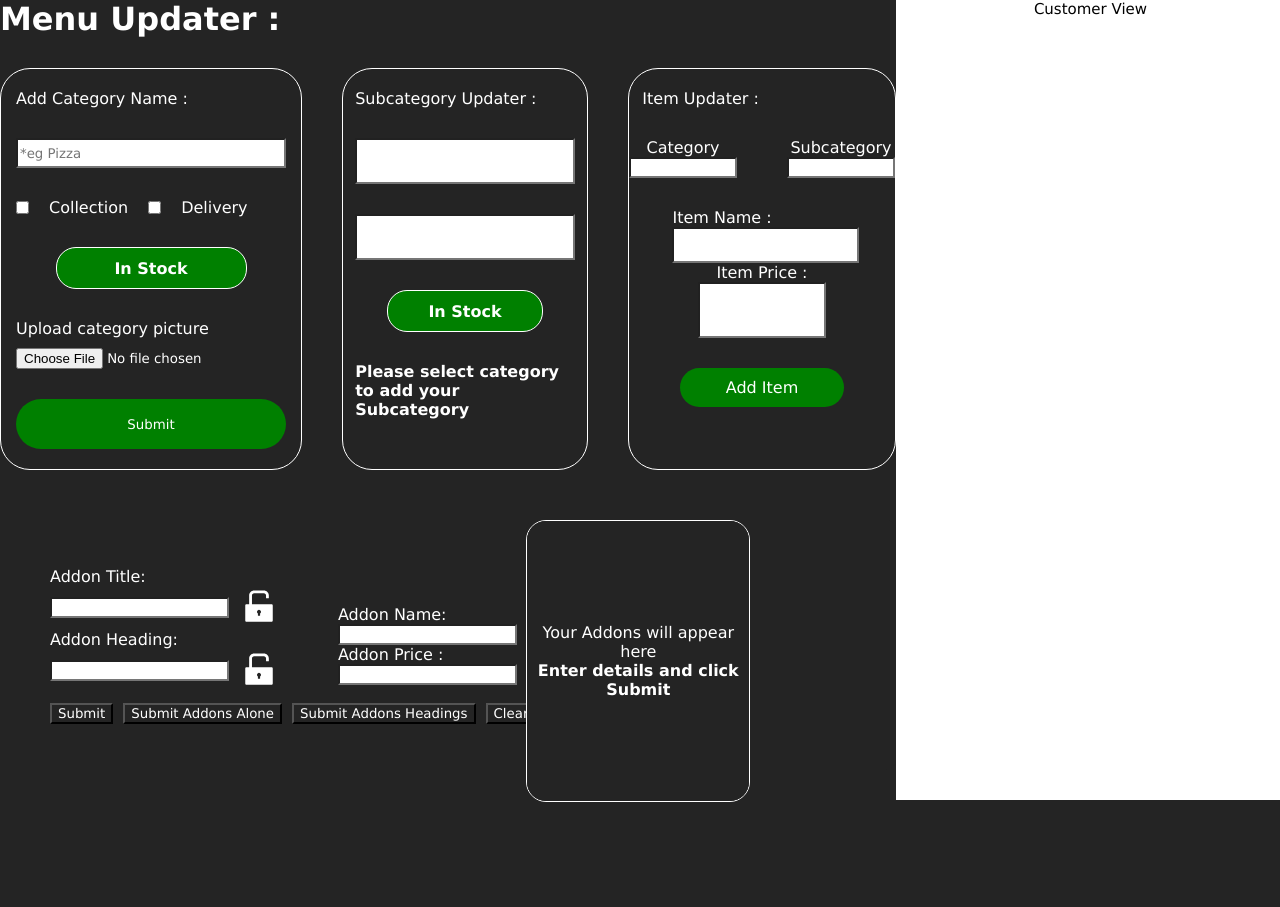
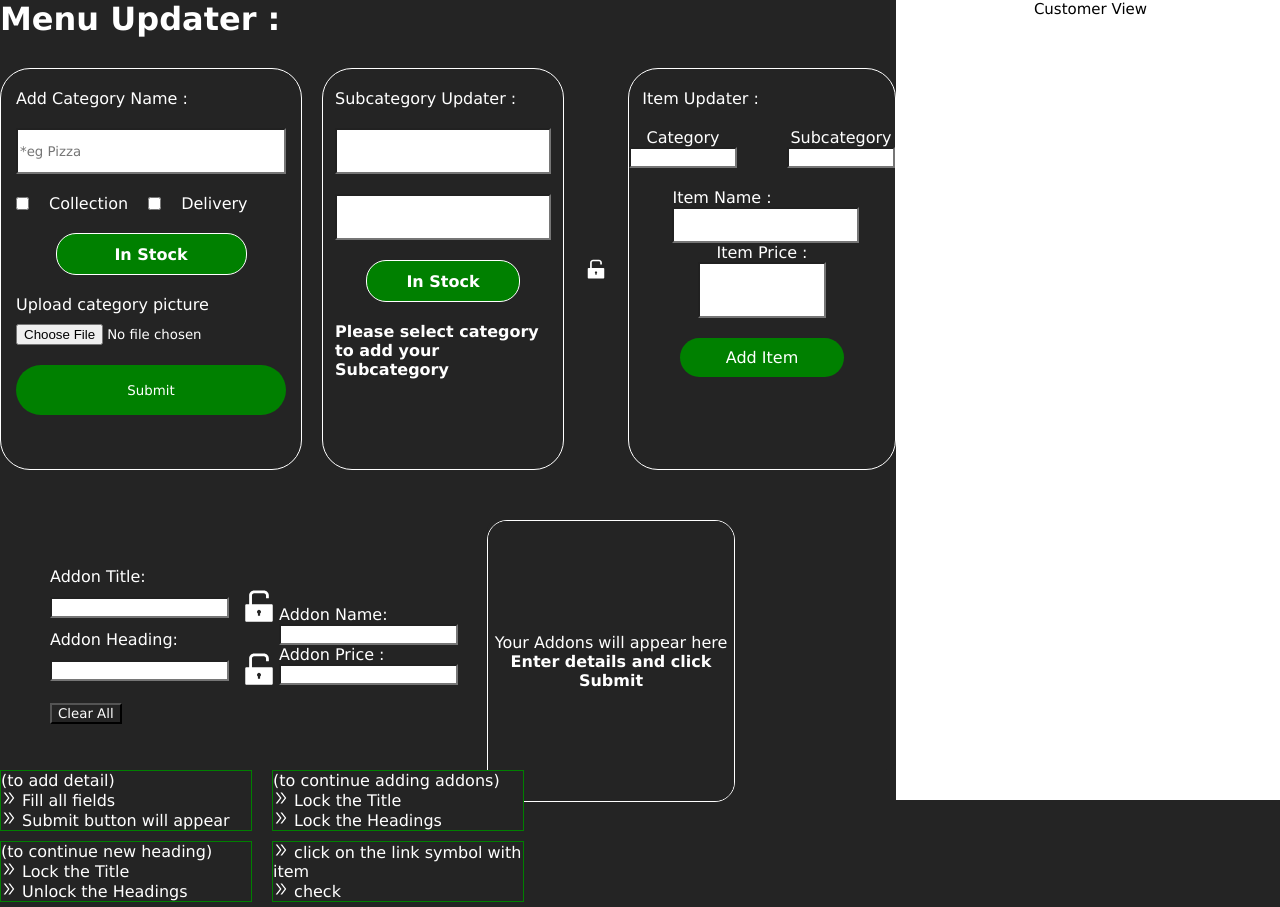
Before and after one commit to sreekanthSubramani/restaurant-client-control-react-js-, a React (Vite) app in the folder restaurantclient/: page /login in a window 1280 px wide. Before the commit the page ends 802 px from the top, so only its background shows below. Built offline with nearby package versions, Linux system fonts and the light colour scheme.

Commit message:
UI check

```diff
--- a/restaurantclient/src/Components/AddonPage/AddonPage.jsx
+++ b/restaurantclient/src/Components/AddonPage/AddonPage.jsx
@@ -5,7 +5,13 @@ import { AiFillLock } from "react-icons/ai";
 import { AiFillUnlock } from "react-icons/ai";
 import ShowAddonsView from './ShowAddonsView/ShowAddons';
 import { AiOutlineLink } from "react-icons/ai";
+import { AiOutlineDoubleRight } from "react-icons/ai";
 import './Addonpage.css'
+
+
+//loginFunctions
+
+
 
 
     //Show the Addons selected and work on linkage
@@ -19,6 +25,10 @@ export default function Addonpage(){
     const [lockTitle, setLockTitle] = useState(false)
     const [lockHeading, setLockHeading] = useState(false)
     const [showAddons, setShowAddons] = useState(false)
+
+    //name for submit button
+
+    const [starter, setStarter] = useState(true)
 
 
     function lockTitleTitle(){
@@ -36,6 +46,9 @@ export default function Addonpage(){
     const addHeadingGroup = useDispatch()
 
         function handleAddOnGroup(){
+            setLockTitle(true)
+            setLockHeading(true)
+                setStarter(false)
                 setShowAddons(true)
                 const addOnDetails = [{
                     addOnHeading : addOnHeading,
@@ -127,11 +140,21 @@ export default function Addonpage(){
                     </div>
                 </div>
             <div className='submitBtn'>
-                <button onClick={handleAddOnGroup}>Submit</button>
+                {starter&& addOnTitle&& addOnHeading&& addOnName&& addOnPrice&&  <button onClick={handleAddOnGroup}>Submit</button>}
+                {!starter && lockHeading && lockTitle &&
+                <>
                 <button onClick={handleAddOnsAlone}>Submit Addons Alone</button>
+                </>
+                }
+                {!starter && !lockHeading && lockTitle &&
+                <>
                 <button onClick={handleNewHeadings}>Submit Addons Headings</button>
+                </>
+                }
+
                 <button onClick={clearAll}>Clear All</button>
             </div>
+
                 </div>
 
                 <div className='adddOnSecond'>
@@ -162,6 +185,7 @@ export default function Addonpage(){
                     <ShowAddonsView />
                     </div>
                     <AiOutlineLink size={30}/>
+
                     </div>
                     </>
                     :
@@ -178,6 +202,40 @@ export default function Addonpage(){
 
             </div>
 
+                <div className='quickNoteDiv'>
+                    <div className='twobytwo'>
+                        <div className='insidetwoDiv'>
+                <div className='insideSetDetail'>
+                <p>(to add detail)</p>
+                <p><AiOutlineDoubleRight /> Fill all fields</p>
+                <p><AiOutlineDoubleRight /> Submit button will appear</p>
+                </div>
+
+                <div className='insideSetDetail'>
+                <p>(to continue new heading)</p>
+                <p><AiOutlineDoubleRight /> Lock the Title</p>
+                <p><AiOutlineDoubleRight /> Unlock the Headings</p>
+                </div>
+                    </div>
+
+                    <div className='insidetwoDiv'>
+                         <div className='insideSetDetail'>
+                <p>(to continue adding addons)</p>
+                <p><AiOutlineDoubleRight /> Lock the Title</p>
+                <p><AiOutlineDoubleRight /> Lock the Headings</p>
+                </div>
+
+                <div className='insideSetDetail'>
+                <p><AiOutlineDoubleRight /> click on the link symbol with item </p>
+                <p><AiOutlineDoubleRight /> check</p>
+                </div>
+
+
+
+
+                    </div>
+                    </div>
+            </div>
 
         </div>
         </>
--- a/restaurantclient/src/Components/AddonPage/Addonpage.css
+++ b/restaurantclient/src/Components/AddonPage/Addonpage.css
@@ -1,7 +1,7 @@
 .belowHeaderAddon{
     display: flex;
     flex-direction: column;
-    align-items: center;
+    align-items: flex-start;
     height: auto;
     width: auto;
     padding-bottom: 5px;
@@ -18,6 +18,7 @@
     height: auto;
     width: 25dvw;
     margin-left: 50px;
+
 }
 .adddOnSecond{
     height: auto;
@@ -77,3 +78,26 @@
     width: 100%;
     text-align: center;
 }
+.quickNote{
+    margin-top: 30px;
+    border: 2px solid grey;
+}
+.quickNoteDiv{
+    display: flex;
+    flex-direction: column;
+    width: 40%;
+    gap: 30px;
+}
+.twobytwo{
+    display: flex;
+    gap: 20px;
+}
+.insidetwoDiv{
+    display: flex;
+    gap: 10px;
+    flex-direction: column;
+}
+.insideSetDetail{
+    width: 250px;
+    border: 1px solid green;
+}
--- /dev/null
+++ b/restaurantclient/src/Components/LoginPage/LoginFunctions.js
@@ -0,0 +1,20 @@
+import { axiosApi } from "../../../axios.config"
+
+export const addCatogoryDB = async (categoryName, collection, delivery, inStock)=>{
+
+    try{
+        const postTheCat = await axiosApi.post('/addCategory', {
+            categoryName,
+            collection,
+            delivery,
+            inStock
+        })
+
+        const resp = postTheCat.data
+        console.log(resp)
+
+    }catch(e){
+        console.log(e)
+    }
+
+}
--- a/restaurantclient/src/Components/LoginPage/Loginpage.css
+++ b/restaurantclient/src/Components/LoginPage/Loginpage.css
@@ -27,7 +27,7 @@
 }
 .divSplitter{
     display: flex;
-    flex-direction: row
+    flex-direction: row;
 }
 .categoryUpdater{
     display: flex;
@@ -35,7 +35,7 @@
     align-items: center;
     width: 100%;
     height: 100%;
-    gap: 40px;
+    gap: 20px;
     margin-top: -20px;
 }
 .toolBoxCat{
@@ -52,7 +52,7 @@
     flex-direction: column;
     height: 90%;
     width: 90%;
-    gap: 30px;
+    gap: 20px;
 }
 .availabilityBox{
     display: flex;
--- a/restaurantclient/src/Components/LoginPage/Loginpage.jsx
+++ b/restaurantclient/src/Components/LoginPage/Loginpage.jsx
@@ -4,10 +4,12 @@ import './Loginpage.css'
 import { addCategory } from '../../Redux/Slice/CategorySlice'
 import { addSubCategory } from '../../Redux/Slice/SubCategorySlice'
 import { addItem } from '../../Redux/Slice/Itemslice'
-
+import { AiFillLock } from "react-icons/ai";
+import { AiFillUnlock } from "react-icons/ai";
 import { AiOutlineCheck } from "react-icons/ai";
 import { AiOutlineClose } from "react-icons/ai";
 import Addonpage from '../AddonPage/AddonPage'
+import { addCatogoryDB } from './LoginFunctions'
 
 
 export default function LoginPageComp(){
@@ -53,7 +55,9 @@ export default function LoginPageComp(){
 
 
 
-    function handleInitialCategory(){
+    async function handleInitialCategory(){
+
+
         setMenuCats({
             categoryName : categoryName,
             collection : collection,
@@ -73,6 +77,8 @@ export default function LoginPageComp(){
         setCategoryName('')
         setCollection(false)
         setDelivery(false)
+
+        await addCatogoryDB(categoryName, collection, delivery, inStock)
     }
 
 
@@ -102,10 +108,10 @@ function handleSubCatData(){
     setSubCategory('')
 }
 
+const [foritemLock, setForItemLock] = useState(false)
+
 
 function handleItemUpdater(){
-
-
     itemDispatch(
         addItem({
         categoryNameItem : categoryNameItem,
@@ -115,6 +121,11 @@ function handleItemUpdater(){
     }))
 }
 
+
+
+function lockerCatandSubCat(){
+    setForItemLock((prev)=> !prev)
+}
 
     return(
         <div className='maindiv'>
@@ -142,6 +153,7 @@ function handleItemUpdater(){
                                 list='categories'
                                 onChange={(e)=> setCategoryName(e.target.value)}
                                 value={categoryName}
+                                disabled = {foritemLock}
                                 />
 
                                 <datalist id='categories'>
@@ -159,6 +171,7 @@ function handleItemUpdater(){
                                 onChange={()=> setCollection((prev)=> !prev)}
                                 value={collection}
                                 checked={collection ? true : false}
+                                disabled = {foritemLock}
                                 />
                                 <p>Collection</p>
 
@@ -167,6 +180,7 @@ function handleItemUpdater(){
                                 onChange={()=> setDelivery((prev)=> !prev)}
                                 value={delivery}
                                 checked={delivery ? true : false}
+                                disabled = {foritemLock}
                                 />
                                 <p>Delivery</p>
                                 </div>
@@ -193,6 +207,7 @@ function handleItemUpdater(){
                             <button className='submitHere' onClick={handleInitialCategory}>Submit</button>
                         </div>
 
+
                         </div>
                     </div>
 
@@ -207,6 +222,7 @@ function handleItemUpdater(){
                                 list='catList1'
                                 onChange={(e)=> onSetSelectedCat(e.target.value)}
                                 value={selectedCat}
+                                disabled = {foritemLock}
                                 />
 
                                 <datalist id='catList1'>
@@ -222,6 +238,7 @@ function handleItemUpdater(){
                                 className='inputCat'
                                 onChange={(e)=> setSubCategory(e.target.value)}
                                 value={subCategory}
+                                disabled = {foritemLock}
                                 />
 
                                 <div className='stockOptions'>
@@ -235,6 +252,8 @@ function handleItemUpdater(){
                                 </div>
                                 </div>
 
+
+
                                 <div className='finalSubmitBtn'>
                                     {selectedCat
                                     ?
@@ -243,12 +262,16 @@ function handleItemUpdater(){
                                     <h4>Please select category to add your Subcategory</h4>
                                     }
                                 </div>
+
                             </div>
-
 
                     </div>
 
-
+                       {foritemLock ?
+                        <AiFillLock size={30} onClick={lockerCatandSubCat} />
+                        :
+                        <AiFillUnlock size={30} onClick={lockerCatandSubCat}/>
+                        }
 
                     {/* item updater */}
 
@@ -299,6 +322,7 @@ function handleItemUpdater(){
 
 
                                 </div>
+
                                 </div>
 
                                 <div className='insideItemUpdater'>
```
Also changed, not shown: 1 other file (tests, documents, lock files or other folders).
